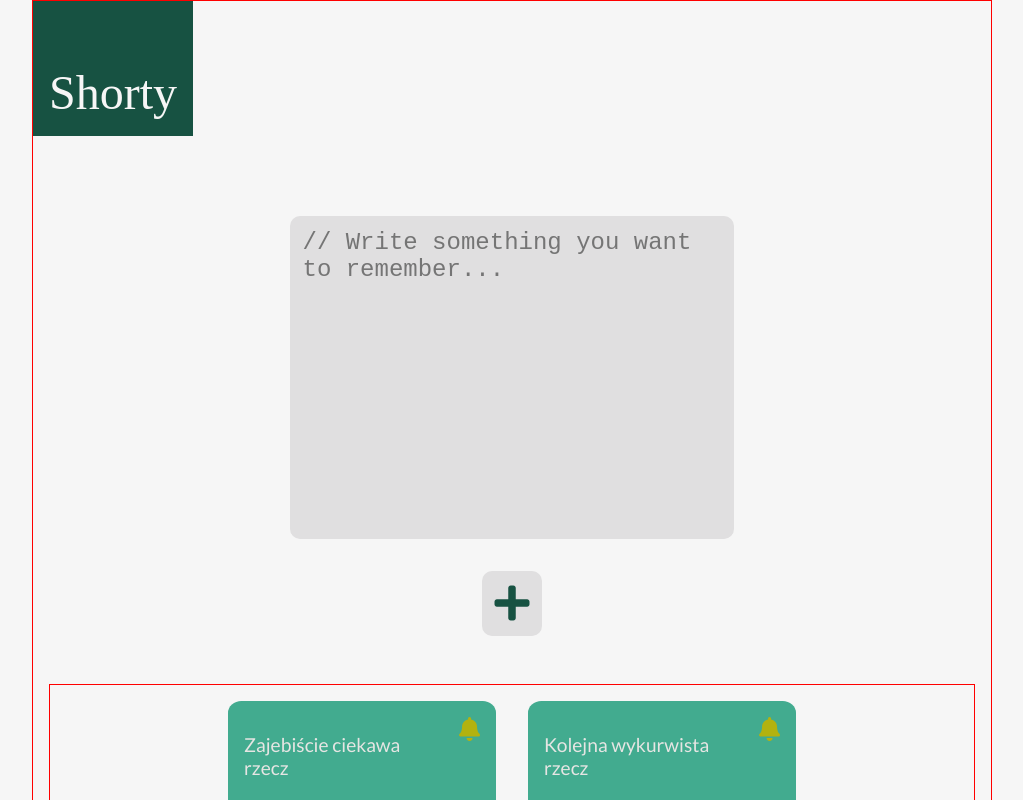
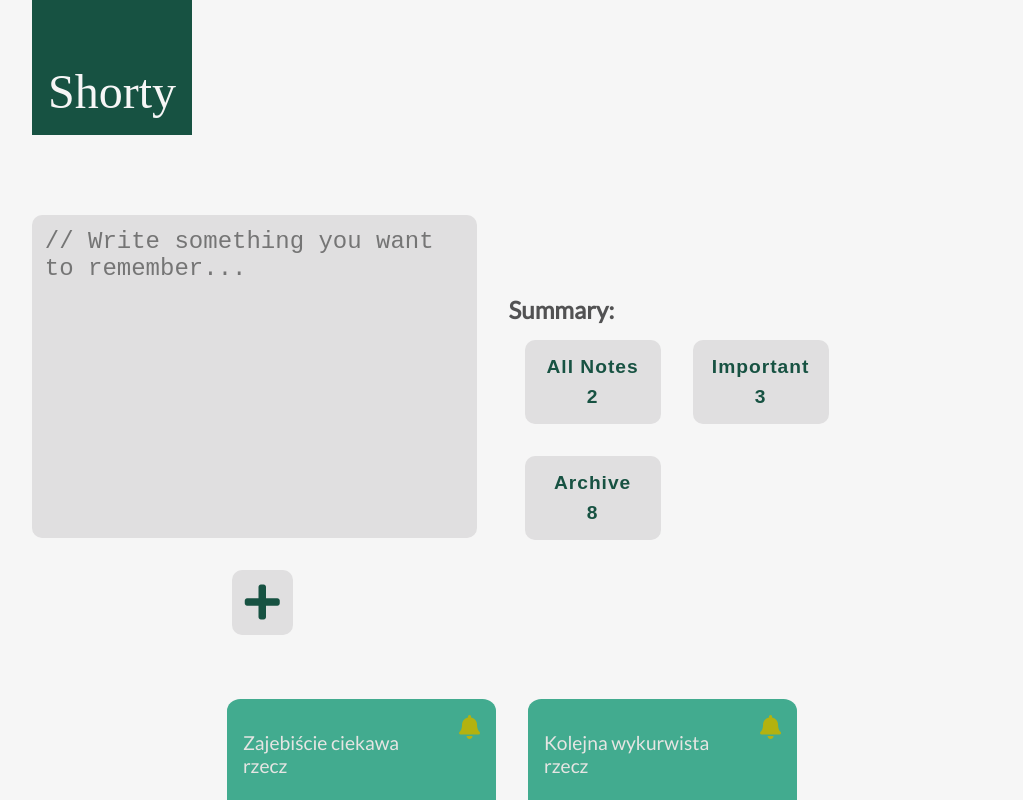
Before and after one commit to undstory/Shorty2-with-Vue.js, a Vue app: page / in a window 1280 px wide. Shown: the top 800 px of the page, without its empty margins (128-1151 px from the left). Built offline with nearby package versions, Linux system fonts and the light colour scheme; a web font is replaced by a local one.

Commit message:
summary start

```diff
--- a/src/App.vue
+++ b/src/App.vue
@@ -37,7 +37,6 @@ export default {
   .container {
     margin: 0 auto;
     max-width: 960px;
-    border: 1px solid red;
   }
 
 </style>
--- a/src/components/ShortyAdd.vue
+++ b/src/components/ShortyAdd.vue
@@ -11,6 +11,23 @@
                  ></textarea>
                  <button class="add__btn" @click="addNote"><i class="fas fa-plus"></i></button>
             </form>
+            <div class="add__summary">
+                <h2>Summary:</h2>
+                <button class="add__btns add__btn--all">
+                    <span class="add__btns--info">All Notes</span>
+                    <span class="add__btns--how">{{ this.notes.length }}</span>
+                </button>
+                <button class="add__btns add__btn--important">
+                    <span class="add__btns--info">Important</span>
+                    <span class="add__btns--how">3</span>
+                </button>
+                <button class="add__btns add__btn--archive">
+                    <span class="add__btns--info">Archive</span>
+                    <span class="add__btns--how">8</span>
+                </button>
+
+            </div>
+        </div>
             <div class="item__wrapper">
                 <shorty-item v-for="(note, index) in notes" :key="note.id" v-bind:note="note" v-bind:index="index" @removedItem="removeItem(index)"
                 @finishedEdit="finishedEdit" @importantOrNot="importantOrNot">
@@ -19,7 +36,7 @@
             </shorty-item>
             </div>
 
-        </div>
+
     </section>
 </template>
 
@@ -79,8 +96,8 @@ export default {
         },
 
         importantOrNot(data) {
-
             this.notes.splice(data.index, 1, data.note);
+            console.log(this.notes.length);
         }
     }
 }
@@ -95,11 +112,53 @@ export default {
             align-items: center;
         }
 
+        &__wrapper {
+            display: flex;
+            flex-direction: row;
+            justify-content: center;
+        }
+
+        &__summary {
+            margin-left: 1rem;
+            align-self: center;
+        }
+
+        &__btns {
+            padding: .5rem;
+            font-size: 1.2rem;
+            color: #175242;
+            font-weight: bold;
+            letter-spacing: 1px;
+            border-radius: 10px;
+            border: none;
+            background-color: #E0DFE0;
+            cursor: pointer;
+            margin: 1rem;
+            min-width: 8.5rem;
+
+            &:hover {
+                color: #E0DFE0;
+                background-color: #6C446B;
+            }
+
+            &--info, &--how {
+                display: block;
+                padding-bottom: .5rem;
+            }
+
+            &--info{
+                padding-top: .5rem;
+            }
+
+
+        }
+
         &__textarea {
             resize: none;
             padding: .8rem;
             font-size: 1.5rem;
             margin-bottom: 2rem;
+            margin-right: 1rem;
             background-color: #E0DFE0;
             border: none;
             border-radius: 10px;
@@ -134,7 +193,6 @@ export default {
             flex-direction: row;
             flex-wrap: wrap;
             justify-content: center;
-            border: 1px solid red;
             margin: 3rem 1rem;
         }
     }
```
